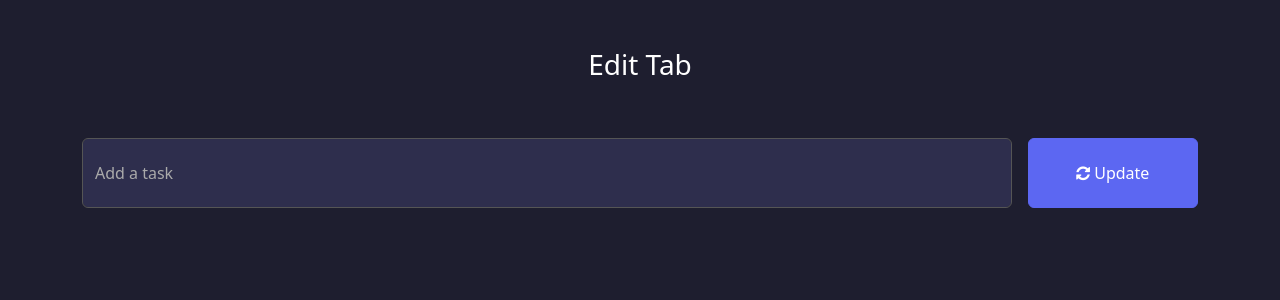
After one commit to Ram22an/Django_TO_DO, a Django app: template templates/editTask/editTask.html in a window 1280 px wide. The commit adds this page. Shown: the top 300 px of the page. Run offline with Django 5.2, Linux system fonts and the light colour scheme; the template is opened without the code that fills it, so the values that code supplies are empty.

Commit message:
added edit task functionality

```diff
--- /dev/null
+++ b/templates/editTask/editTask.html
@@ -0,0 +1,47 @@
+{% load static %}
+<!DOCTYPE html>
+<html lang="en">
+  <head>
+    <meta charset="UTF-8" />
+    <meta name="viewport" content="width=device-width, initial-scale=1.0" />
+    <title>Edit Tab</title>
+    <link
+      href="https://cdn.jsdelivr.net/npm/bootstrap@5.3.7/dist/css/bootstrap.min.css"
+      rel="stylesheet"
+      integrity="sha384-LN+7fdVzj6u52u30Kp6M/trliBMCMKTyK833zpbD+pXdCLuTusPj697FH4R/5mcr"
+      crossorigin="anonymous"
+    />
+    <script
+      src="https://cdn.jsdelivr.net/npm/bootstrap@5.3.7/dist/js/bootstrap.bundle.min.js"
+      integrity="sha384-ndDqU0Gzau9qJ1lfW4pNLlhNTkCfHzAVBReH9diLvGRem5+R9g2FzA8ZGN954O5Q"
+      crossorigin="anonymous"
+    ></script>
+    <!-- Font Awesome Icons -->
+    <link
+      rel="stylesheet"
+      href="https://cdnjs.cloudflare.com/ajax/libs/font-awesome/4.7.0/css/font-awesome.min.css"
+    />
+    <link rel="stylesheet" href="{% static 'css/homestyle.css' %}" />
+  </head>
+  <body>
+    <div class="container">
+      <h3 class="pt-5 pb-5 text-center">Edit Tab</h3>
+      <form action="" method="POST">
+        {% csrf_token %}
+        <div class="form-group">
+          <span style="display: flex">
+            <input
+              type="text"
+              name="task"
+              class="form-control me-3"
+              placeholder="Add a task"
+            />
+            <button type="submit" class="btn btn-primary" style="width: 200px">
+              <i class="fa fa-refresh"></i> Update
+            </button>
+          </span>
+        </div>
+      </form>
+    </div>
+  </body>
+</html>
--- a/templates/home/home.html
+++ b/templates/home/home.html
@@ -48,7 +48,9 @@
                 <a href="{% url 'deleteTask' task.id %}" class="btn btn-danger"
                   ><i class="fa fa-trash"></i
                 ></a>
-                <a class="btn btn-primary"><i class="fa fa-pencil"></i></a>
+                <a href="{% url 'editTask' task.id %}" class="btn btn-primary"
+                  ><i class="fa fa-pencil"></i
+                ></a>
               </span>
             </div>
           </div>
@@ -94,7 +96,7 @@
                 <input
                   type="text"
                   name="task"
-                  class="form-control"
+                  class="form-control me-3"
                   placeholder="Add a task"
                 />
                 <button
--- a/todo/urls.py
+++ b/todo/urls.py
@@ -5,4 +5,5 @@ urlpatterns = [
     path('mark_as_done/<int:id>',views.mark_as_done,name='mark_as_done'),
     path('deleteTask/<int:id>',views.deleteTask,name='deleteTask'),
     path('Mark_as_not_done/<int:id>',views.Mark_as_not_done,name='Mark_as_not_done'),
+    path('editTask/<int:id>',views.editTask,name='editTask')
 ]
```
Also changed, not shown: todo/views.py (+10 -1 lines).
